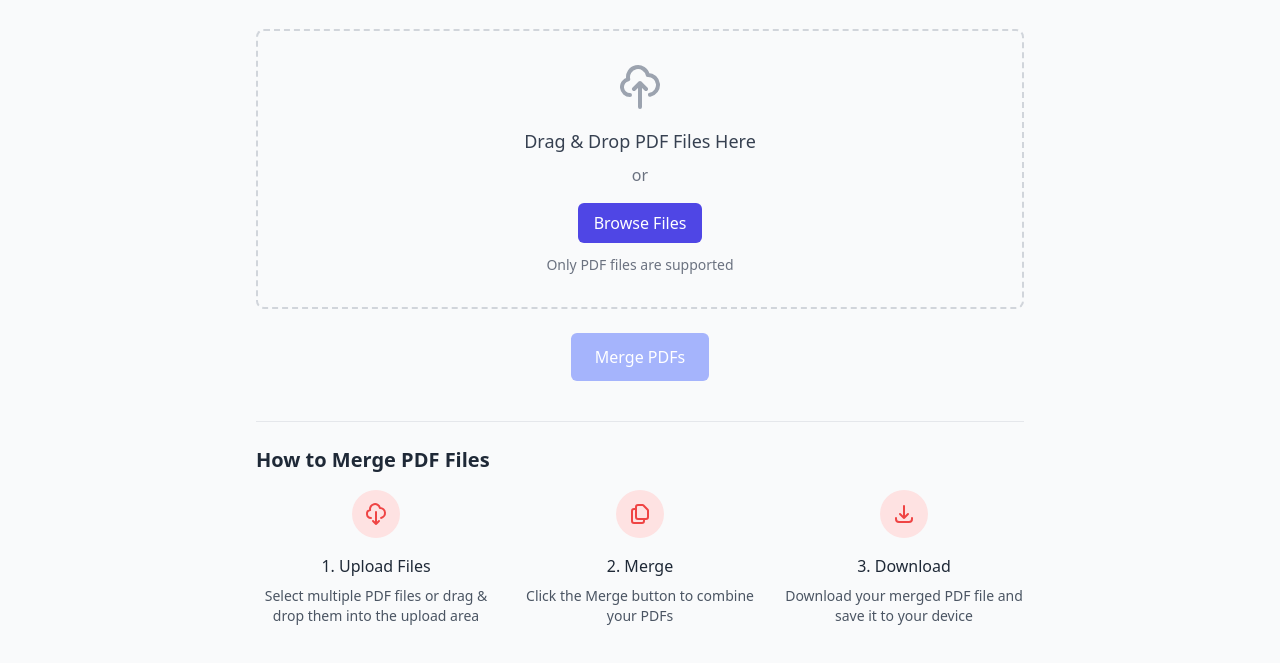
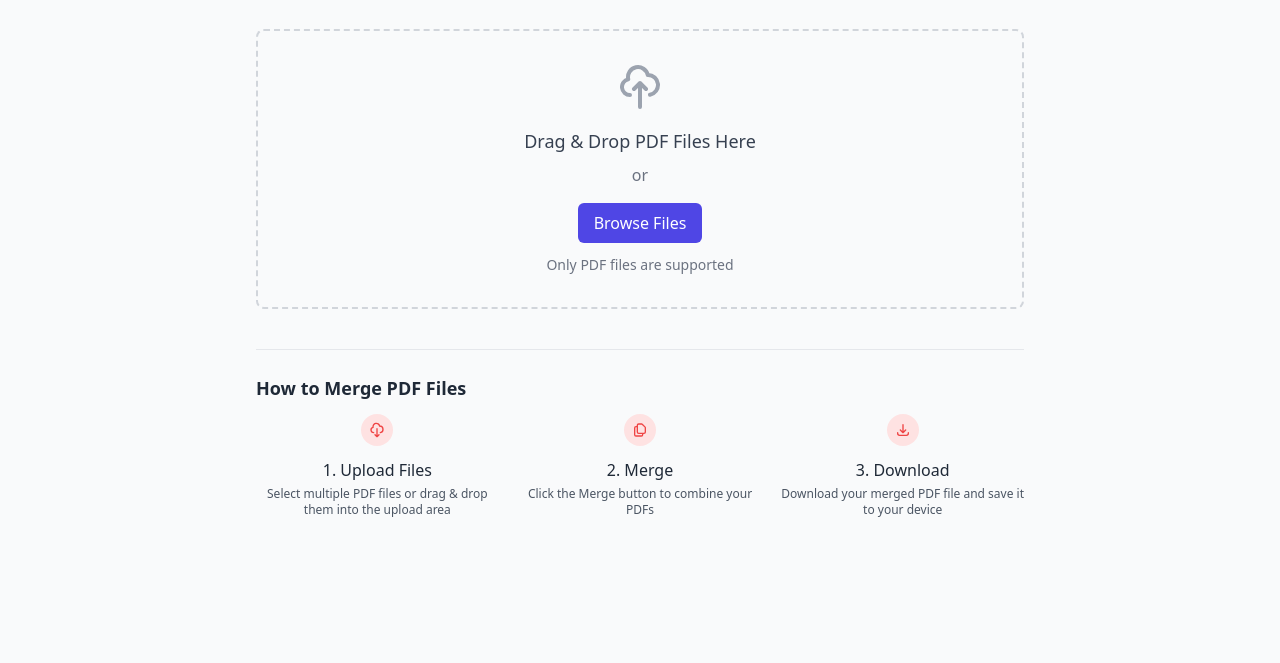
Before and after one commit to beggarsmind/Doculus-pro, a plain HTML site: page Merge_PDF.html in a window 1280 px wide. Shown: the part 171-834 px from the top of the page. After the commit the page ends 800 px from the top, so only its background shows below. Drawn offline with nearby package versions, Linux system fonts and the light colour scheme.

Commit message:
Update Merge_PDF.html

```diff
--- a/Merge_PDF.html
+++ b/Merge_PDF.html
@@ -30,17 +30,17 @@
     <!-- Header -->
     <header class="bg-white shadow-md fixed w-full top-0 z-10">
       <div
-        class="container mx-auto px-2 py-1 flex justify-between items-center"
+        class="container mx-auto px-2 py-1 flex justify-between items-center min-h-[44px] md:min-h-0"
       >
         <div class="flex items-center space-x-2">
           <a href="#" class="flex items-center">
             <img
               src="images/D3.png"
               alt="Doculus Pro Logo"
-              class="w-10 h-10 sm:w-14 sm:h-14 object-contain"
+              class="w-8 h-8 sm:w-14 sm:h-14 object-contain"
             />
             <span
-              class="ml-1 sm:ml-2 text-base sm:text-lg font-bold text-gray-800"
+              class="ml-1 sm:ml-2 text-sm sm:text-lg font-bold text-gray-800"
               >Doculus Pro</span
             >
           </a>
@@ -80,7 +80,7 @@
         >
           <svg
             xmlns="http://www.w3.org/2000/svg"
-            class="h-5 w-5"
+            class="h-4 w-4"
             fill="none"
             viewBox="0 0 24 24"
             stroke="currentColor"
@@ -202,7 +202,7 @@
         <div class="text-center">
           <button
             id="merge-button"
-            class="bg-indigo-600 hover:bg-indigo-700 text-white font-medium py-3 px-6 rounded-md transition-colors duration-200 disabled:bg-indigo-300 disabled:cursor-not-allowed"
+            class="bg-indigo-600 hover:bg-indigo-700 text-white font-medium py-3 px-6 rounded-md transition-colors duration-200 disabled:bg-indigo-300 disabled:cursor-not-allowed hidden"
             disabled
           >
             Merge PDFs
@@ -321,16 +321,20 @@
 
         <!-- How It Works Section -->
         <div class="mt-10 border-t border-gray-200 pt-6">
-          <h2 class="text-xl font-semibold text-gray-800 mb-4">
+          <h2 class="text-lg font-semibold text-gray-800 mb-3">
             How to Merge PDF Files
           </h2>
-          <div class="grid grid-cols-1 md:grid-cols-3 gap-6">
-            <div class="flex flex-col items-center text-center">
+          <div
+            class="flex flex-row flex-nowrap overflow-x-auto gap-3 md:grid md:grid-cols-3 md:gap-5"
+          >
+            <div
+              class="flex flex-col items-center text-center min-w-[160px] flex-1 md:block md:min-w-0"
+            >
               <div
-                class="w-12 h-12 bg-red-100 rounded-full flex items-center justify-center text-red-500 mb-4"
+                class="w-8 h-8 bg-red-100 rounded-full flex items-center justify-center text-red-500 mb-3 mx-auto"
               >
                 <svg
-                  class="w-6 h-6"
+                  class="w-4 h-4"
                   fill="none"
                   stroke="currentColor"
                   viewBox="0 0 24 24"
@@ -343,18 +347,22 @@
                   />
                 </svg>
               </div>
-              <h3 class="font-medium text-gray-800 mb-2">1. Upload Files</h3>
-              <p class="text-gray-600 text-sm">
+              <h3 class="font-medium text-gray-800 mb-1 text-base">
+                1. Upload Files
+              </h3>
+              <p class="text-gray-600 text-xs">
                 Select multiple PDF files or drag & drop them into the upload
                 area
               </p>
             </div>
-            <div class="flex flex-col items-center text-center">
+            <div
+              class="flex flex-col items-center text-center min-w-[160px] flex-1 md:block md:min-w-0"
+            >
               <div
-                class="w-12 h-12 bg-red-100 rounded-full flex items-center justify-center text-red-500 mb-4"
+                class="w-8 h-8 bg-red-100 rounded-full flex items-center justify-center text-red-500 mb-3 mx-auto"
               >
                 <svg
-                  class="w-6 h-6"
+                  class="w-4 h-4"
                   fill="none"
                   stroke="currentColor"
                   viewBox="0 0 24 24"
@@ -367,17 +375,19 @@
                   />
                 </svg>
               </div>
-              <h3 class="font-medium text-gray-800 mb-2">2. Merge</h3>
-              <p class="text-gray-600 text-sm">
+              <h3 class="font-medium text-gray-800 mb-1 text-base">2. Merge</h3>
+              <p class="text-gray-600 text-xs">
                 Click the Merge button to combine your PDFs
               </p>
             </div>
-            <div class="flex flex-col items-center text-center">
+            <div
+              class="flex flex-col items-center text-center min-w-[160px] flex-1 md:block md:min-w-0"
+            >
               <div
-                class="w-12 h-12 bg-red-100 rounded-full flex items-center justify-center text-red-500 mb-4"
+                class="w-8 h-8 bg-red-100 rounded-full flex items-center justify-center text-red-500 mb-3 mx-auto"
               >
                 <svg
-                  class="w-6 h-6"
+                  class="w-4 h-4"
                   fill="none"
                   stroke="currentColor"
                   viewBox="0 0 24 24"
@@ -390,8 +400,10 @@
                   />
                 </svg>
               </div>
-              <h3 class="font-medium text-gray-800 mb-2">3. Download</h3>
-              <p class="text-gray-600 text-sm">
+              <h3 class="font-medium text-gray-800 mb-1 text-base">
+                3. Download
+              </h3>
+              <p class="text-gray-600 text-xs">
                 Download your merged PDF file and save it to your device
               </p>
             </div>
@@ -563,9 +575,11 @@
           if (selectedFiles.length > 0) {
             filesContainer.classList.remove('hidden');
             mergeButton.disabled = false;
+            mergeButton.classList.remove('hidden');
           } else {
             filesContainer.classList.add('hidden');
             mergeButton.disabled = true;
+            mergeButton.classList.add('hidden');
           }
 
           // Hide result and error containers when files change
```
